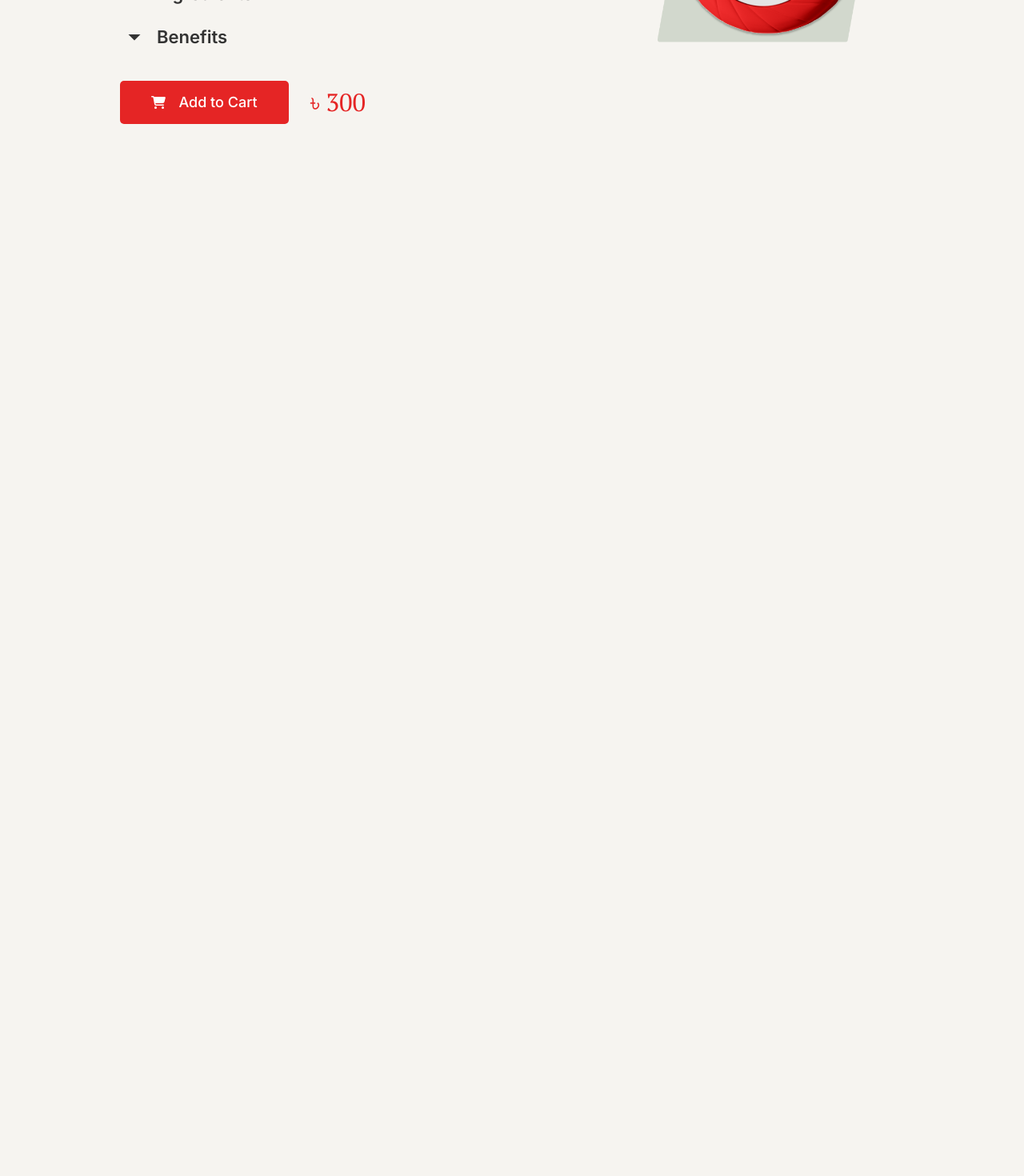
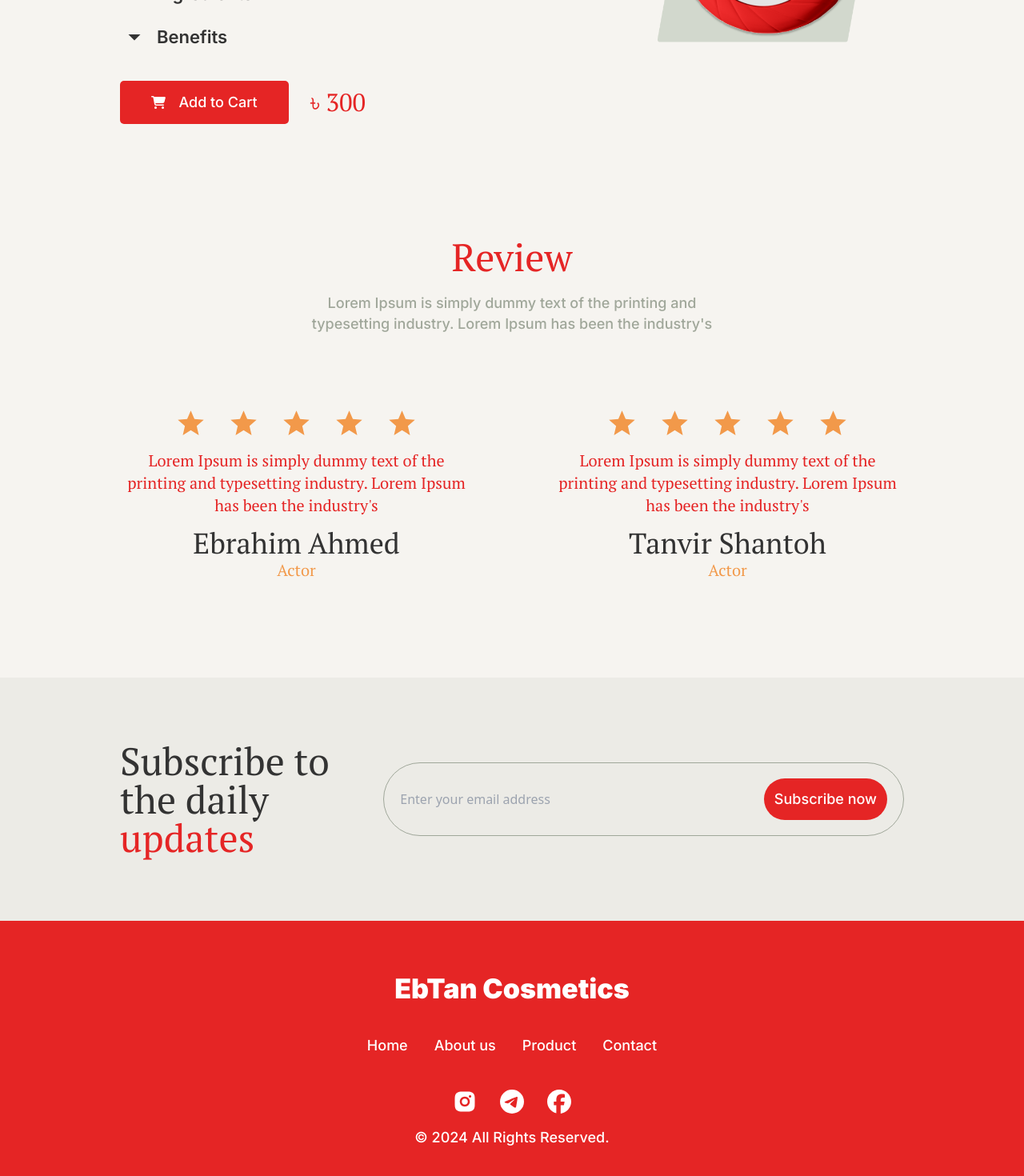
Before and after one commit to Md-Mubin/ebTan, a React (Vite) app: page / in a window 1280 px wide. Shown: the part 3428-4898 px from the top of the page at 80% size. Before the commit the page ends 3725 px from the top, so only its background shows below. Built offline with nearby package versions, Linux system fonts and the light colour scheme.

Commit message:
Responsive + extra

```diff
--- /dev/null
+++ b/src/Commons/CommonReview.jsx
@@ -0,0 +1,27 @@
+import React from 'react'
+import { IoMdStar } from 'react-icons/io'
+
+const CommonReview = ({reviewerName}) => {
+    return (
+        <>
+            <ul className='w-full lg:w-[441px]'>
+                <li className='flex gap-[25px] text-3xl lg:text-[41px] text-[#F2994A] justify-center'>
+                    <IoMdStar />
+                    <IoMdStar />
+                    <IoMdStar />
+                    <IoMdStar />
+                    <IoMdStar />
+                </li>
+                <li className='font-ptSerif font-normal text-sm lg:text-xl text-brandColor text-center leading-[130%] my-[13px]'>
+                    Lorem Ipsum is simply dummy text of the printing and typesetting industry. Lorem Ipsum has been the industry's
+                </li>
+                <li className='font-ptSerif font-normal text-2xl lg:text-4xl text-commonColor leading-[145%] text-center'>
+                    {reviewerName}
+                </li>
+                <li className='font-ptSerif font-normal text-[#F2994A] text-xl text-center'>Actor</li>
+            </ul>
+        </>
+    )
+}
+
+export default CommonReview
--- a/src/Components/Footer/Footer.jsx
+++ b/src/Components/Footer/Footer.jsx
@@ -1,8 +1,33 @@
 import React from 'react'
+import { FaFacebook } from 'react-icons/fa6'
+import { RiInstagramFill } from 'react-icons/ri'
+import { SiTelegram } from 'react-icons/si'
+import { Link } from 'react-router-dom'
 
 const Footer = () => {
   return (
     <>
+      <footer className='w-full bg-brandColor py-5 lg:pt-[64px] lg:pb-[66px]'>
+        <ul className='container'>
+          <li className='font-inter font-black text-[34px] text-white leading-[125%] text-center'>
+            EbTan Cosmetics
+          </li>
+          <li className='font-inter font-medium text-lg text-white leading-[64%] flex flex-wrap justify-center flew-wrap gap-[33px] mt-[43px] mb-[50px] '>
+            <Link to="#">Home</Link>
+            <Link to="#">About us</Link>
+            <Link to="#">Product</Link>
+            <Link to="#">Contact</Link>
+          </li>
+          <li className='flex gap-[29px] text-3xl text-white justify-center'>
+            <Link to={"#"}><RiInstagramFill /></Link>
+            <Link to={"#"}><SiTelegram /></Link>
+            <Link to={"#"}><FaFacebook /></Link>
+          </li>
+          <li className='font-inter font-medium text-lg text-white leading-[125%] mt-[19px] text-center'>
+            © 2024 All Rights Reserved.
+          </li>
+        </ul>
+      </footer>
     </>
   )
 }
--- a/src/Components/Mosture/Mosture.jsx
+++ b/src/Components/Mosture/Mosture.jsx
@@ -8,7 +8,7 @@ const Mosture = () => {
     return (
         <>
             {/* ================== Mosture Section ================== */}
-            <section className='w-full pb-[142px] '>
+            <section className='w-full '>
                 <div className="container flex flex-col-reverse lg:flex-row mt-20 lg:mt-0 gap-20 lg:gap-0 xl:gap-[190px] items-center">
 
                     {/* -------- Mosture Informations -------- */}
--- /dev/null
+++ b/src/Components/Reviews/Review.jsx
@@ -0,0 +1,21 @@
+import React from 'react'
+import CommonReview from '../../Commons/CommonReview'
+
+const Review = () => {
+    return (
+        <>
+            <section className='lg:mt-[142px] lg:mb-[120px] my-[50px]'>
+                <ul className='container'>
+                    <h1 className='font-ptSerif font-normal text-4xl lg:text-5xl text-brandColor text-center'>Review</h1>
+                    <p className='w-full lg:w-[526px] m-auto lg:mt-[21px] lg:mb-[90px] my-[20px] text-center text-[#A0A79A] font-inter font-medium text-lg leading-[145%]'>Lorem Ipsum is simply dummy text of the printing and typesetting industry. Lorem Ipsum has been the industry's</p>
+                    <li className='flex flex-wrap gap-6 lg:gap-0 lg:flex-nowrap lg:justify-between '>
+                        <CommonReview reviewerName={"Ebrahim Ahmed"}/>
+                        <CommonReview reviewerName={"Tanvir Shantoh"}/>
+                    </li>
+                </ul>
+            </section>
+        </>
+    )
+}
+
+export default Review
--- /dev/null
+++ b/src/Components/Subscribe/Subscribe.jsx
@@ -0,0 +1,20 @@
+import React from 'react'
+
+const Subscribe = () => {
+    return (
+        <>
+        <section className='w-full bg-[#ecebe6] py-10 lg:py-20'>
+            <ul className='container flex flex-wrap lg:flex-nowrap gap-4 lg:gap-0 items-center justify-between'>
+                <li className='w-full lg:w-[356px] font-ptSerif font-normal text-normal text-4xl lg:text-start text-center lg:text-5xl text-commonColor leading-[125%]'>Subscribe to the daily <span className='text-brandColor'>updates</span></li>
+
+                <li className='w-full lg:w-[700px] h-[60px] lg:h-[92px] border border-[#A0A79A] rounded-full flex items-center justify-between px-5'>
+                    <input type="email" placeholder='Enter your email address' className='bg-transparent w-[400px] outline-none' />
+                    <button className='px-[13px] h-[40px] lg:h-[52px] bg-brandColor font-inter font-medium text-[10px] lg:text-lg text-white leading-[145%] rounded-full'>Subscribe now</button>
+                </li>
+            </ul>
+        </section>
+        </>
+    )
+}
+
+export default Subscribe
--- a/src/Pages/Home.jsx
+++ b/src/Pages/Home.jsx
@@ -5,6 +5,8 @@ import ChooseCart from '../Components/ChooseCart/ChooseCart'
 import Handwash   from '../Components/Handwash/Handwash'
 import Cream      from '../Components/Cream/Cream'
 import Mosture    from '../Components/Mosture/Mosture'
+import Review from '../Components/Reviews/Review'
+import Subscribe from '../Components/Subscribe/Subscribe'
 
 const Home = () => {
   return (
@@ -15,6 +17,8 @@ const Home = () => {
       <Handwash/>
       <Cream/>
       <Mosture/>
+      <Review/>
+      <Subscribe/>
     </>
   )
 }
```
